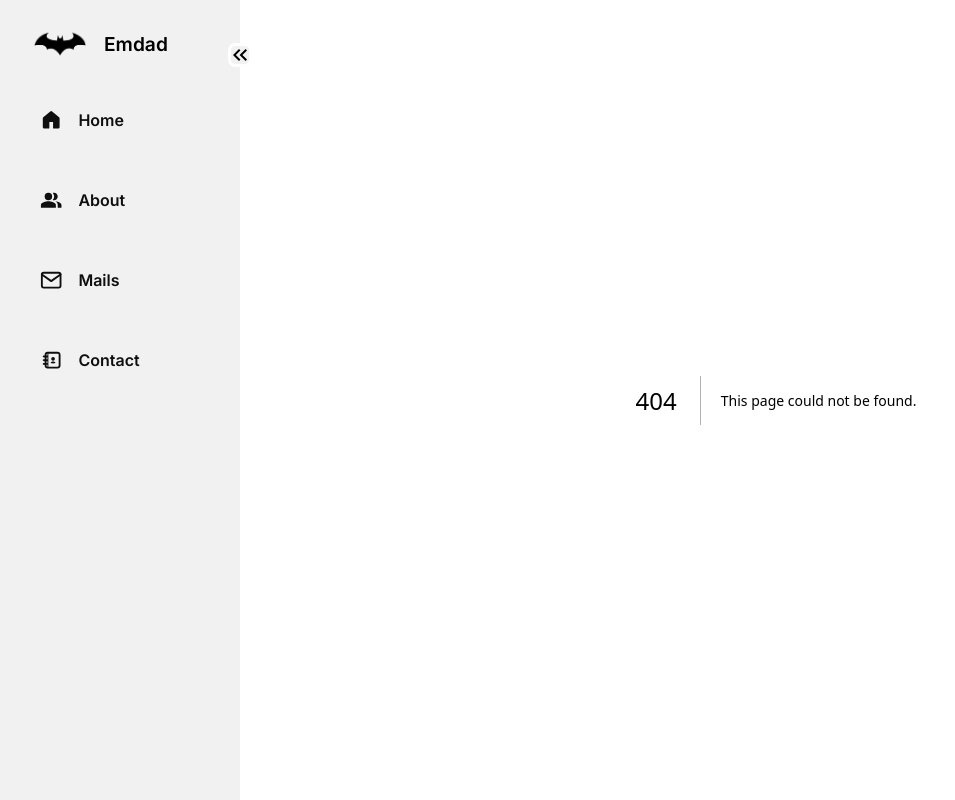
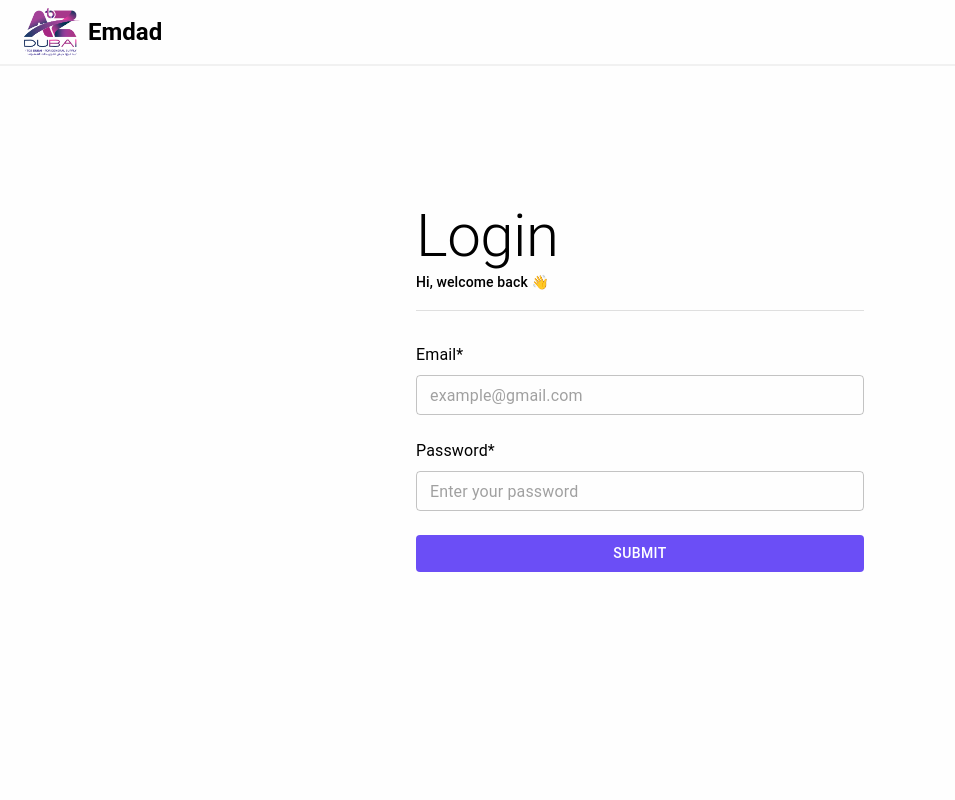
Before and after one commit to AhmedRaouf481/Emdad-IMS, a Next.js app in the folder client/: page /login in a window 1280 px wide. Before the commit this address had no page. Shown: the whole page, without its empty margins (0-955 px from the left). Built offline with nearby package versions, Linux system fonts and the light colour scheme.

Commit message:
make login page

```diff
--- a/client/package.json
+++ b/client/package.json
@@ -13,10 +13,12 @@
     "@emotion/styled": "^11.11.0",
     "@mui/icons-material": "^5.15.10",
     "@mui/material": "^5.15.10",
+    "formik": "^2.4.5",
     "next": "14.1.0",
     "react": "^18",
     "react-dom": "^18",
-    "react-icons": "^5.0.1"
+    "react-icons": "^5.0.1",
+    "yup": "^1.3.3"
   },
   "devDependencies": {
     "@types/node": "^20",
--- a/client/src/app/globals.css
+++ b/client/src/app/globals.css
@@ -66,8 +66,15 @@ a {
 }
 
 .sidebar__logo-name {
-  font-size: 1.2rem;
+  font-size: 1.5rem;
   font-weight: 600;
+}
+
+.sidebar__content {
+  display: flex;
+  flex-direction: column;
+  justify-content: space-between;
+  height: 90%;
 }
 
 .sidebar__list {
--- a/client/src/app/layout.tsx
+++ b/client/src/app/layout.tsx
@@ -1,9 +1,6 @@
 import type { Metadata } from "next";
 import { Inter } from "next/font/google";
 import "./globals.css";
-import { Box } from "@mui/material";
-import { SidebarProvider } from "@/components/layout/sidebar/SidebarContext";
-import Sidebar from "@/components/layout/sidebar/Sidebar";
 
 const inter = Inter({ subsets: ["latin"] });
 
@@ -20,14 +17,7 @@ export default function RootLayout({
   return (
     <html lang="en">
       <body className={inter.className}>
-        <SidebarProvider>
-          <div className="layout">
-            <Sidebar />
-            <main className="layout__main-content">
-              {children}
-            </main>
-          </div>
-        </SidebarProvider>
+        {children}
       </body>
     </html>
   );
--- /dev/null
+++ b/client/src/app/login/layout.tsx
@@ -0,0 +1,41 @@
+"use client"
+import Navbar from "@/components/layout/Navbar"
+import colors from "@/styles/colors"
+import { ThemeProvider } from "@emotion/react"
+import { Box, createTheme } from "@mui/material"
+
+const theme = createTheme({
+    palette: {
+        primary: {
+            main: colors.secondaryColor
+        },
+        secondary: {
+            main: colors.purple
+        },
+    }
+})
+export default function LogainLayout({
+    children,
+}: {
+    children: React.ReactNode
+}) {
+
+    return (
+        <>
+            <ThemeProvider theme={theme}>
+
+                <Navbar />
+                <Box sx={{
+                    bgcolor: colors.primaryColor,
+                    width: "100%",
+                    height: "80vh",
+                    display: "flex",
+                    alignItems: "center",
+                    justifyContent: "center"
+                }}>
+                    {children}
+                </Box>
+            </ThemeProvider>
+        </>
+    )
+}
--- /dev/null
+++ b/client/src/app/login/page.tsx
@@ -0,0 +1,89 @@
+"use client"
+import { Box, Button, Divider, Stack, Typography } from "@mui/material";
+import { Formik } from "formik";
+import * as Yup from "yup"
+import InputField from "@/components/InputField";
+import colors from "@/styles/colors";
+
+const loginSchema = new Yup.ObjectSchema({
+    email: Yup.string().email().required("Email is required"),
+    password: Yup.string().required("Password is required")
+})
+
+export default function Login() {
+    return (
+        <Stack direction="column" gap={2} width={{ lg: "35vw", md: "50vw", sm: "50vw" }} fontFamily={"inherit"}>
+            <Box>
+
+                <Typography variant="h2" sx={{ fontSize: { s: "1rem" } }}>Login</Typography>
+                <Typography variant="subtitle2">Hi, welcome back 👋</Typography>
+            </Box>
+            <Divider />
+            <Box sx={{
+                color: colors.black,
+                pt: 2,
+            }}>
+                <Formik
+                    initialValues={{
+                        email: "",
+                        password: ""
+
+                    }}
+                    validationSchema={loginSchema}
+                    onSubmit={(values) => console.log(values)}
+                >
+                    {({
+                        values,
+                        touched,
+                        errors,
+                        handleChange,
+                        handleBlur,
+                        handleSubmit,
+                    }) => (
+                        <Box component="form" onSubmit={handleSubmit}>
+                            <Stack direction={"column"} gap={2}>
+                                <InputField
+                                    required
+                                    title="Email*"
+                                    variant="outlined"
+                                    name="email"
+                                    value={values.email}
+                                    onChange={handleChange}
+                                    onBlur={handleBlur}
+                                    placeholder="example@gmail.com"
+                                    helperText={
+                                        errors.email && touched.email ? errors.email : ""
+                                    }
+                                    error={errors.email && touched.email ? true : false}
+                                />
+                                <InputField
+                                    title="Password*"
+                                    required
+                                    name="password"
+                                    value={values.password}
+                                    onChange={handleChange}
+                                    onBlur={handleBlur}
+                                    placeholder="Enter your password"
+                                    helperText={
+                                        errors.password && touched.password ? errors.password : ""
+                                    }
+                                    error={errors.password && touched.password ? true : false}
+                                />
+                                <Button
+                                    color="secondary"
+                                    fullWidth
+                                    variant="contained"
+                                    disableElevation
+
+                                >
+                                    Submit
+                                </Button>
+                            </Stack>
+                        </Box>
+                    )}
+
+                </Formik>
+            </Box>
+        </Stack>
+    )
+}
--- /dev/null
+++ b/client/src/components/InputField.tsx
@@ -0,0 +1,34 @@
+import { Stack, TextField, TextFieldProps, Typography } from "@mui/material"
+
+
+export interface inputFieldProps extends Omit<TextFieldProps, ""> {
+    title: string
+}
+
+export default function InputField(props: inputFieldProps) {
+    return (
+        <Stack
+            direction="column"
+            spacing={1}
+            sx={{ width: "inherit" }}>
+            <Typography sx={{
+
+                fontSize: {
+                    xs: "small",
+                    md: "medium",
+                },
+            }}>
+                {props.title}
+            </Typography>
+            <TextField {...props}
+                fullWidth
+                size="small"
+                sx={{
+                    m: 1,
+                    pb: 1,
+
+                }} />
+
+        </Stack>
+    )
+}
--- /dev/null
+++ b/client/src/components/layout/Navbar.tsx
@@ -0,0 +1,33 @@
+import colors from "@/styles/colors"
+import { Box } from "@mui/material"
+import * as React from 'react';
+import AppBar from '@mui/material/AppBar';
+import Toolbar from '@mui/material/Toolbar';
+import Typography from '@mui/material/Typography';
+import Image from "next/image";
+
+
+export default function Navbar() {
+    return (
+        <Box sx={{ flexGrow: 1 }}>
+            <AppBar position="static" sx={{
+                bgcolor: colors.primaryColor,
+                borderBottom: `2px solid ${colors.secondaryColor}`,
+                color: colors.black
+            }}>
+                <Toolbar>
+                    <Image
+                        width={80}
+                        height={80}
+                        className="sidebar__logo"
+                        src="/logo.png"
+                        alt="logo"
+                    />
+                    <Typography variant="h5" component="div" sx={{ flexGrow: 1, pl: 1, fontWeight: 600 }}>
+                        Emdad
+                    </Typography>
+                </Toolbar>
+            </AppBar>
+        </Box>
+    );
+}
--- a/client/src/components/layout/sidebar/Sidebar.tsx
+++ b/client/src/components/layout/sidebar/Sidebar.tsx
@@ -1,35 +1,30 @@
 "use client"
 import Image from "next/image";
 import { MdPeopleAlt } from "react-icons/md";
-import { TiContacts } from "react-icons/ti";
-import { FiMail } from "react-icons/fi";
 import Link from "next/link";
 import { useContext } from "react";
 import { usePathname } from "next/navigation";
 import { KeyboardDoubleArrowLeft, KeyboardDoubleArrowRight } from "@mui/icons-material";
 import { SidebarContext } from "./SidebarContext";
 import { GoHomeFill } from "react-icons/go";
+import { TbTruckDelivery } from "react-icons/tb";
+import { BsFillBoxSeamFill } from "react-icons/bs";
 
 const sidebarItems = [
     {
         name: "Home",
-        href: "/",
+        href: "/dashboard",
         icon: GoHomeFill,
     },
     {
-        name: "About",
-        href: "/about",
-        icon: MdPeopleAlt,
+        name: "Items",
+        href: "/dashboard/item",
+        icon: BsFillBoxSeamFill,
     },
     {
-        name: "Mails",
-        href: "/mails",
-        icon: FiMail,
-    },
-    {
-        name: "Contact",
-        href: "/contact",
-        icon: TiContacts,
+        name: "Orders",
+        href: "/dashboard/order",
+        icon: TbTruckDelivery,
     },
 ];
 
@@ -48,11 +43,13 @@ const Sidebar = () => {
                         width={80}
                         height={80}
                         className="sidebar__logo"
-                        src="/Batman-logo.svg"
+                        src="/logo.png"
                         alt="logo"
                     />
                     <p className="sidebar__logo-name">Emdad</p>
                 </div>
+                <div className="sidebar__content">
+
                     <ul className="sidebar__list">
                         {sidebarItems.map(({ name, href, icon: Icon }) => {
                             return (
@@ -71,6 +68,18 @@ const Sidebar = () => {
                             );
                         })}
                     </ul>
+                    <div>
+
+                        <hr />
+                        <Link
+                            className="sidebar__link"
+                            href={"/login"}
+                        >
+
+                            <span className="sidebar__name">Login</span>
+                        </Link>
+                    </div>
+                </div>
             </aside>
         </div>
     );
```
Also changed, not shown: client/src/app/dashboard/layout.tsx (added, +19 -0 lines), client/src/app/dashboard/page.tsx (added, +9 -0 lines), client/public/logo.png (added), client/src/app/dashboard/about/page.tsx (renamed from client/src/app/about/page.tsx), 1 other file (tests, documents, lock files or other folders). Lines whose indentation alone changed are shown as unchanged.
